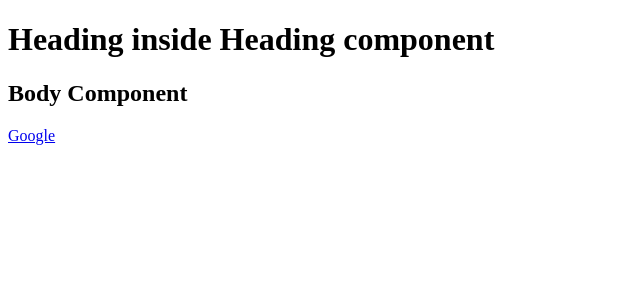
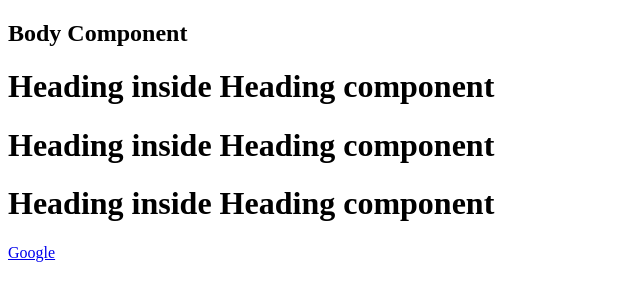
Before and after one commit to Dhaval-Joshi898/React, a React (Vite) app: page / in a window 1280 px wide. Shown: the top 300 px of the page, without its empty margins (0-640 px from the left). Built offline with nearby package versions, Linux system fonts and the light colour scheme.

Commit message:
to use functional component inside anothe component

```diff
--- a/App.js
+++ b/App.js
@@ -9,16 +9,20 @@ import ReactDOM from 'react-dom/client';
 //JS arrow function single line --->
 
 //const fn=()=> console.log('Heloo)  PEFECTLY valid
-const HeadCompo = () => <h1>
-    Heading inside Heading component
-    </h1>  //Component without return keyword
+const HeadCompo = () => <h1> Heading inside Heading component </h1>  //Component without return keyword
+
 //for multiline JSX code use () like below
 
 const BodyCompo = () =>
 (
     <div id='container'>
-        <HeadCompo />    {/* //Component Composition */}
+        {/* <HeadCompo />    //Component Composition */}
         <h2>Body Component </h2>
+
+        {/* Different ways to use component inside anothe rcomponent */}
+        {HeadCompo()}              {/*1st way*/}
+        <HeadCompo></HeadCompo>    {/*2nd way*/}
+        <HeadCompo/>                {/*3rd way*/}
         <a href="www.google.com">Google</a>
     </div>
 )
```
